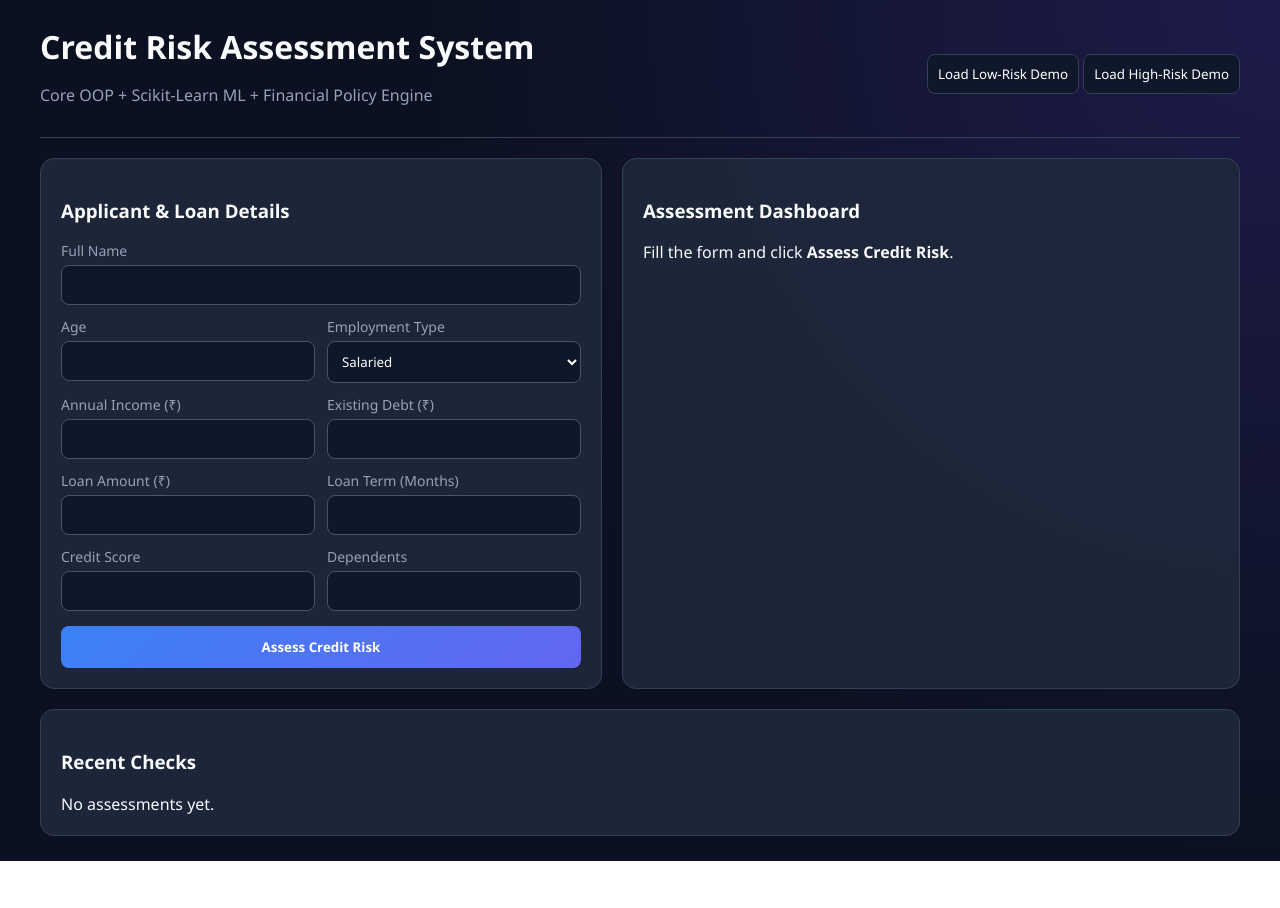
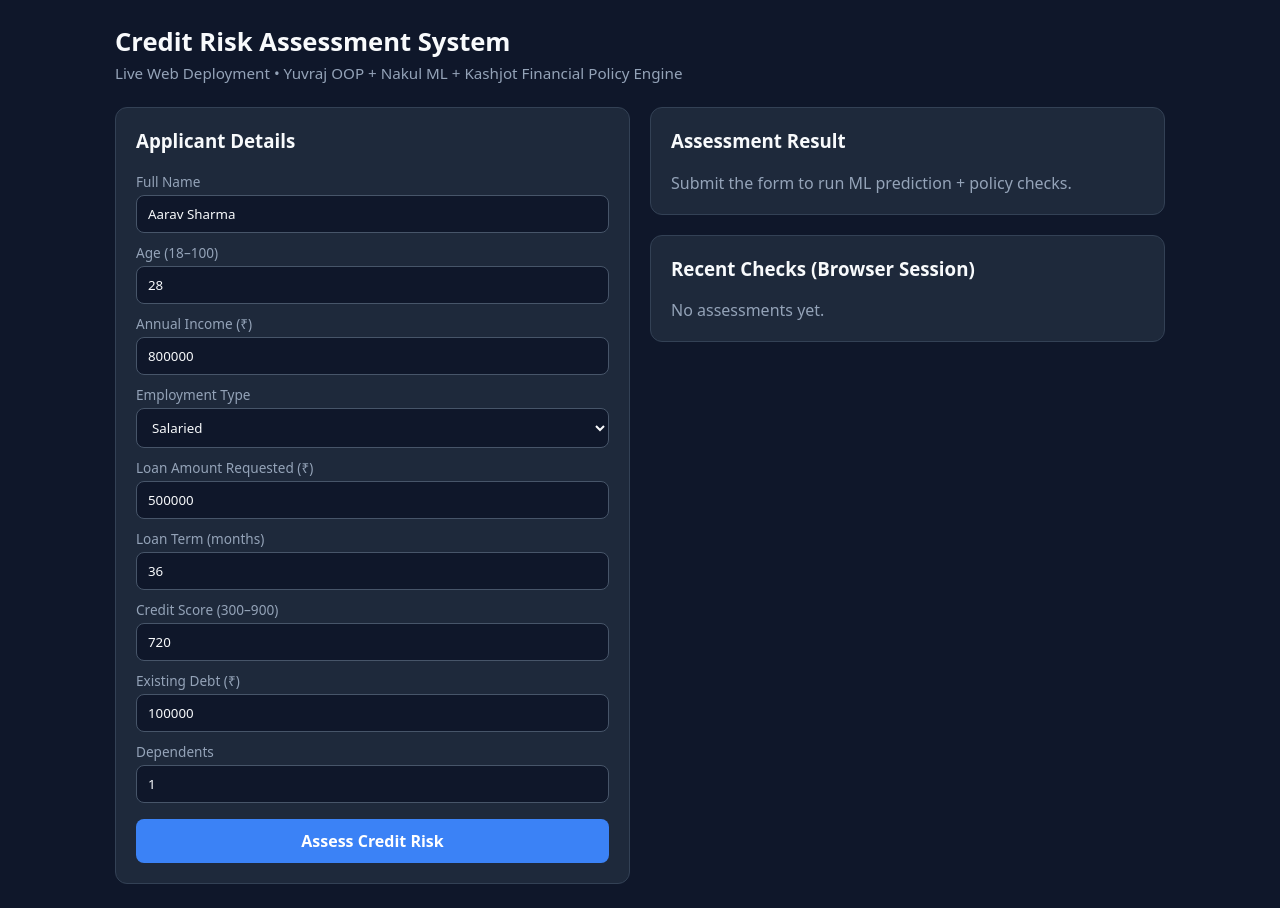
Before and after one commit to kashjot29-rgb/Credit-card-fraud-detection-, a plain HTML site: page oops_project/public/index.html in a window 1280 px wide. Before the commit the page ends 861 px from the top, so only its background shows below. Drawn offline with Linux system fonts and the light colour scheme.

Commit message:
Refactor index.html for improved layout and functionality
Updated HTML structure, styles, and JavaScript functionality for the Credit Risk Assessment System. Enhanced form elements and improved layout for better user experience.

```diff
--- a/oops_project/public/index.html
+++ b/oops_project/public/index.html
@@ -1,335 +1,146 @@
  <!DOCTYPE html>
 <html lang="en">
 <head>
-<meta charset="UTF-8">
-<meta name="viewport" content="width=device-width, initial-scale=1.0">
+  <meta charset="UTF-8" />
+  <meta name="viewport" content="width=device-width, initial-scale=1.0" />
   <title>Credit Risk Assessment System</title>
-
   <style>
-:root{
-    --bg:#0b1120;
-    --panel:#111827;
-    --card:#1e293b;
-    --border:#334155;
-    --text:#f8fafc;
-    --muted:#94a3b8;
-    --accent:#3b82f6;
-    --accent2:#6366f1;
+    :root { --bg: #0f172a; --card: #1e293b; --text: #f8fafc; --muted: #94a3b8; --accent: #3b82f6; }
+    * { box-sizing: border-box; font-family: system-ui, -apple-system, sans-serif; }
+    body { margin: 0; background: var(--bg); color: var(--text); padding: 24px; }
+    .container { max-width: 1050px; margin: 0 auto; }
+    h1 { margin: 0 0 4px; font-size: 1.6rem; }
+    .subtitle { color: var(--muted); margin-bottom: 24px; font-size: 0.95rem; }
+    .grid { display: grid; grid-template-columns: 1fr 1fr; gap: 20px; }
+    @media (max-width: 800px) { .grid { grid-template-columns: 1fr; } }
+    .card { background: var(--card); padding: 20px; border-radius: 12px; border: 1px solid #334155; }
+    label { display: block; font-size: 0.85rem; color: var(--muted); margin: 10px 0 4px; }
+    input, select {
+      width: 100%; padding: 9px 11px; border-radius: 8px;
+      border: 1px solid #475569; background: #0f172a; color: var(--text);
     }
-
-*{
-    box-sizing:border-box;
-    font-family:'Segoe UI',sans-serif;
+    button {
+      margin-top: 16px; width: 100%; padding: 11px; border: none; border-radius: 8px;
+      background: var(--accent); color: white; font-weight: 600; cursor: pointer; font-size: 1rem;
     }
-
-body{
-    margin:0;
-    background:radial-gradient(circle at top right,#1e1b4b 0%,var(--bg) 55%);
-    color:var(--text);
-    min-height:100vh;
-    padding:25px;
-}
-
-.container{
-    max-width:1200px;
-    margin:auto;
-}
-
-.topbar{
-    display:flex;
-    justify-content:space-between;
-    align-items:center;
-    flex-wrap:wrap;
-    margin-bottom:20px;
-    border-bottom:1px solid var(--border);
-    padding-bottom:15px;
-}
-
-.title{
-    margin:0;
-}
-
-.subtitle{
-    color:var(--muted);
-}
-
-.grid{
-    display:grid;
-    grid-template-columns:1fr 1.1fr;
-    gap:20px;
-}
-
-.card{
-    background:rgba(30,41,59,.9);
-    padding:20px;
-    border-radius:14px;
-    border:1px solid var(--border);
-}
-
-.form-grid{
-    display:grid;
-    grid-template-columns:1fr 1fr;
-    gap:12px;
-}
-
-.full{
-    grid-column:1 / -1;
-}
-
-label{
-    display:block;
-    margin-bottom:5px;
-    color:var(--muted);
-    font-size:14px;
-}
-
-input,
-select{
-    width:100%;
-    padding:10px;
-    border-radius:8px;
-    border:1px solid #475569;
-    background:#0f172a;
-    color:white;
-}
-
-.btn-primary{
-    width:100%;
-    margin-top:15px;
-    padding:12px;
-    border:none;
-    border-radius:8px;
-    cursor:pointer;
-    color:white;
-    font-weight:bold;
-    background:linear-gradient(135deg,var(--accent),var(--accent2));
-}
-
-.btn-row{
-    display:grid;
-    grid-template-columns:1fr 1fr;
-    gap:10px;
-    margin-top:10px;
-}
-
-.btn-sec{
-    padding:10px;
-    border:none;
-    border-radius:8px;
-    cursor:pointer;
-    background:#0f172a;
-    color:white;
-    border:1px solid var(--border);
-}
-
-.badge{
-    display:inline-block;
-    padding:8px 14px;
-    border-radius:20px;
-    font-weight:bold;
-}
-
-.Low{
-    background:#14532d;
-    color:#86efac;
-}
-
-.Medium{
-    background:#78350f;
-    color:#fde68a;
-}
-
-.High{
-    background:#7f1d1d;
-    color:#fca5a5;
-}
-
-.metrics{
-    display:grid;
-    grid-template-columns:repeat(2,1fr);
-    gap:10px;
-    margin-top:15px;
-}
-
-.metric-box{
-    background:#0f172a;
-    padding:12px;
-    border-radius:8px;
-}
-
-#resultBody{
-    margin-top:15px;
-}
-
-.history-item{
-    padding:8px;
-    border-bottom:1px solid #334155;
-}
-
-@media(max-width:900px){
-    .grid{
-        grid-template-columns:1fr;
-    }
-}
+    button:hover { opacity: 0.92; }
+    .badge { display: inline-block; padding: 6px 14px; border-radius: 999px; font-weight: 700; font-size: 1.1rem; }
+    .Low { background: #166534; color: #dcfce7; }
+    .Medium { background: #92400e; color: #fef3c7; }
+    .High { background: #991b1b; color: #fee2e2; }
+    .metrics { display: grid; grid-template-columns: repeat(3, 1fr); gap: 10px; margin: 14px 0; }
+    .metric-box { background: #0f172a; padding: 10px; border-radius: 8px; text-align: center; }
+    .metric-box small { color: var(--muted); display: block; }
+    .metric-box strong { font-size: 1.05rem; }
+    .flag { background: #451a1a; border-left: 3px solid #ef4444; padding: 8px 10px; margin-top: 8px; border-radius: 4px; font-size: 0.88rem; }
+    .ok { background: #143322; border-left: 3px solid #22c55e; padding: 8px 10px; margin-top: 8px; border-radius: 4px; font-size: 0.88rem; }
+    .history-item { padding: 8px 0; border-bottom: 1px solid #334155; font-size: 0.88rem; color: var(--muted); }
   </style>
 </head>
+<body>
+  <div class="container">
+    <h1>Credit Risk Assessment System</h1>
+    <div class="subtitle">Live Web Deployment • Yuvraj OOP + Nakul ML + Kashjot Financial Policy Engine</div>
 
-<body>
+    <div class="grid">
+      <form class="card" id="loanForm">
+        <h3 style="margin-top:0">Applicant Details</h3>
+        <label>Full Name</label><input id="full_name" required value="Aarav Sharma" />
+        <label>Age (18–100)</label><input id="age" type="number" required value="28" />
+        <label>Annual Income (₹)</label><input id="annual_income" type="number" required value="800000" />
+        <label>Employment Type</label>
+        <select id="employment_type">
+          <option>Salaried</option><option>Self-employed</option><option>Business</option><option>Student</option><option>Unemployed</option>
+        </select>
+        <label>Loan Amount Requested (₹)</label><input id="loan_amount" type="number" required value="500000" />
+        <label>Loan Term (months)</label><input id="loan_term_months" type="number" required value="36" />
+        <label>Credit Score (300–900)</label><input id="credit_score" type="number" required value="720" />
+        <label>Existing Debt (₹)</label><input id="existing_debt" type="number" required value="100000" />
+        <label>Dependents</label><input id="dependents" type="number" required value="1" />
+        <button type="submit" id="submitBtn">Assess Credit Risk</button>
+      </form>
 
-<div class="container">
-
-    <div class="topbar">
       <div>
-            <h1 class="title">Credit Risk Assessment System</h1>
-            <p class="subtitle">
-                Core OOP + Scikit-Learn ML + Financial Policy Engine
-            </p>
+        <div class="card" id="resultCard">
+          <h3 style="margin-top:0">Assessment Result</h3>
+          <div id="resultBody" style="color: var(--muted)">Submit the form to run ML prediction + policy checks.</div>
         </div>
 
-        <div>
-            <button class="btn-sec" onclick="fillDemo('low')">
-                Load Low-Risk Demo
-            </button>
-            <button class="btn-sec" onclick="fillDemo('high')">
-                Load High-Risk Demo
-            </button>
+        <div class="card" style="margin-top: 20px;">
+          <h3 style="margin-top:0">Recent Checks (Browser Session)</h3>
+          <div id="historyList" style="color: var(--muted)">No assessments yet.</div>
+        </div>
+      </div>
     </div>
   </div>
 
-    <div class="grid">
+  <script>
+    const historyKey = "credit_risk_history_v1";
 
-        <!-- FORM CARD -->
-        <div class="card">
-            <h3>Applicant & Loan Details</h3>
+    function renderHistory() {
+      const items = JSON.parse(localStorage.getItem(historyKey) || "[]");
+      const box = document.getElementById("historyList");
+      if (!items.length) { box.textContent = "No assessments yet."; return; }
+      box.innerHTML = items.map(i =>
+        `<div class="history-item"><strong>${i.name}</strong> • ₹${Number(i.loan).toLocaleString("en-IN")} • <strong>${i.risk}</strong> (${i.score}/100)</div>`
+      ).join("");
+    }
 
-            <form id="loanForm">
+    document.getElementById("loanForm").addEventListener("submit", async (e) => {
+      e.preventDefault();
+      const btn = document.getElementById("submitBtn");
+      btn.textContent = "Assessing..."; btn.disabled = true;
 
-                <div class="form-grid">
+      const payload = {
+        full_name: document.getElementById("full_name").value,
+        age: Number(document.getElementById("age").value),
+        annual_income: Number(document.getElementById("annual_income").value),
+        employment_type: document.getElementById("employment_type").value,
+        loan_amount: Number(document.getElementById("loan_amount").value),
+        loan_term_months: Number(document.getElementById("loan_term_months").value),
+        credit_score: Number(document.getElementById("credit_score").value),
+        existing_debt: Number(document.getElementById("existing_debt").value),
+        dependents: Number(document.getElementById("dependents").value),
+      };
 
-                    <div class="full">
-                        <label>Full Name</label>
-                        <input type="text" id="full_name" required>
+      try {
+        const res = await fetch("/api/assess", {
+          method: "POST",
+          headers: { "Content-Type": "application/json" },
+          body: JSON.stringify(payload),
+        });
+        const data = await res.json();
+        if (!res.ok) throw new Error(data.detail || "Request failed");
+
+        const f = data.financials;
+        const flagsHtml = f.policy_passed
+          ? `<div class="ok">All banking policy guardrails passed.</div>`
+          : f.policy_flags.map(msg => `<div class="flag">${msg}</div>`).join("");
+
+        document.getElementById("resultBody").innerHTML = `
+          <span class="badge ${data.risk_level}">${data.risk_level} Risk</span>
+          <span style="margin-left:10px;color:var(--muted)">Score: <strong>${data.risk_score}/100</strong></span>
+          <div class="metrics">
+            <div class="metric-box"><small>Est. EMI</small><strong>₹${f.monthly_emi.toLocaleString("en-IN")}</strong></div>
+            <div class="metric-box"><small>Debt-to-Income</small><strong>${f.dti_percent}%</strong></div>
+            <div class="metric-box"><small>Loan-to-Income</small><strong>${f.lti_ratio}x</strong></div>
           </div>
+          ${flagsHtml}
+          <p style="font-size:0.9rem; line-height:1.45; margin-top:12px;">${data.recommendation}</p>
+        `;
 
-                    <div>
-                        <label>Age</label>
-                        <input type="number" id="age" min="18" max="100">
-                    </div>
+        const prev = JSON.parse(localStorage.getItem(historyKey) || "[]");
+        prev.unshift({ name: payload.full_name, loan: payload.loan_amount, risk: data.risk_level, score: data.risk_score });
+        localStorage.setItem(historyKey, JSON.stringify(prev.slice(0, 6)));
+        renderHistory();
+      } catch (err) {
+        document.getElementById("resultBody").innerHTML = `<div class="flag">${err.message}</div>`;
+      } finally {
+        btn.textContent = "Assess Credit Risk"; btn.disabled = false;
+      }
+    });
 
-                    <div>
-                        <label>Employment Type</label>
-                        <select id="employment_type">
-                            <option>Salaried</option>
-                            <option>Self-employed</option>
-                            <option>Business</option>
-                            <option>Student</option>
-                            <option>Unemployed</option>
-                        </select>
-                    </div>
-
-                    <div>
-                        <label>Annual Income (₹)</label>
-                        <input type="number" id="annual_income">
-                    </div>
-
-                    <div>
-                        <label>Existing Debt (₹)</label>
-                        <input type="number" id="existing_debt">
-                    </div>
-
-                    <div>
-                        <label>Loan Amount (₹)</label>
-                        <input type="number" id="loan_amount">
-                    </div>
-
-                    <div>
-                        <label>Loan Term (Months)</label>
-                        <input type="number" id="loan_term_months">
-                    </div>
-
-                    <div>
-                        <label>Credit Score</label>
-                        <input type="number" id="credit_score"
-                               min="300" max="900">
-                    </div>
-
-                    <div>
-                        <label>Dependents</label>
-                        <input type="number" id="dependents">
-                    </div>
-
-                </div>
-
-                <button type="submit"
-                        id="submitBtn"
-                        class="btn-primary">
-                    Assess Credit Risk
-                </button>
-
-            </form>
-        </div>
-
-        <!-- RESULT CARD -->
-        <div class="card">
-            <h3>Assessment Dashboard</h3>
-
-            <div id="resultBody">
-                Fill the form and click
-                <b>Assess Credit Risk</b>.
-            </div>
-
-            <div id="exportRow"
-                 class="btn-row"
-                 style="display:none;">
-                <button id="pdfBtn" class="btn-sec">
-                    Download PDF Report
-                </button>
-
-                <button id="jsonBtn" class="btn-sec">
-                    Download JSON Report
-                </button>
-            </div>
-        </div>
-
-    </div>
-
-    <!-- HISTORY -->
-    <div class="card" style="margin-top:20px;">
-        <h3>Recent Checks</h3>
-        <div id="historyList">
-            No assessments yet.
-        </div>
-    </div>
-
-</div>
-
-<script>
-function fillDemo(type){
-
-    if(type==="low"){
-        document.getElementById("full_name").value="Aarav Sharma";
-        document.getElementById("age").value=31;
-        document.getElementById("employment_type").value="Salaried";
-        document.getElementById("annual_income").value=1200000;
-        document.getElementById("existing_debt").value=40000;
-        document.getElementById("loan_amount").value=350000;
-        document.getElementById("loan_term_months").value=36;
-        document.getElementById("credit_score").value=790;
-        document.getElementById("dependents").value=1;
-    }
-    else{
-        document.getElementById("full_name").value="Rohan Verma";
-        document.getElementById("age").value=24;
-        document.getElementById("employment_type").value="Unemployed";
-        document.getElementById("annual_income").value=240000;
-        document.getElementById("existing_debt").value=160000;
-        document.getElementById("loan_amount").value=500000;
-        document.getElementById("loan_term_months").value=24;
-        document.getElementById("credit_score").value=480;
-        document.getElementById("dependents").value=3;
-    }
-}
+    renderHistory();
   </script>
-
 </body>
 </html>
```
Lines whose indentation alone changed are shown as unchanged.
